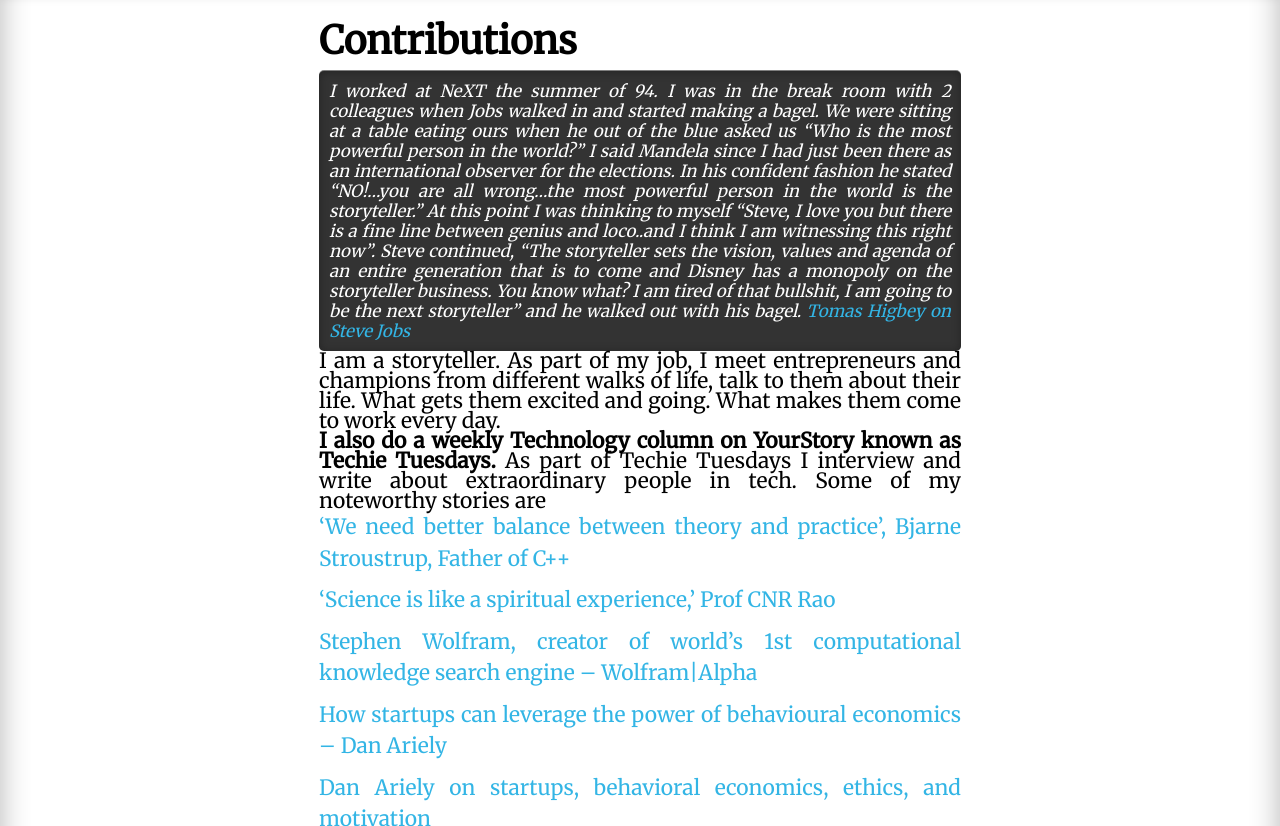
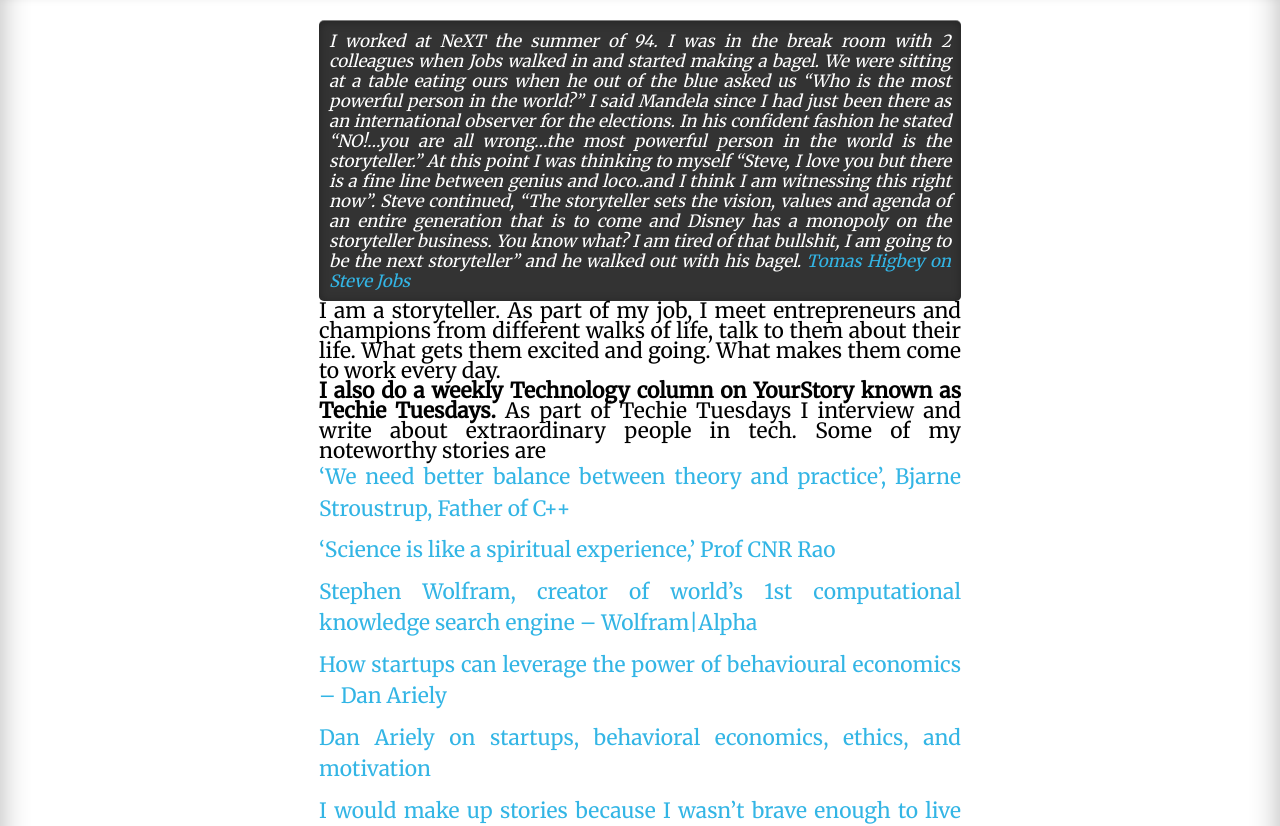
Before and after one commit to adityabhushan/adityabhushan.github.io, a Jekyll site: the page built from articles.html, in a window 1280 px wide and 900 px high, cut to the strip 74-900 px from the top of the window. Built offline with Jekyll 4.4.1, drawn with Linux system fonts in a browser that asks for light colours; Markdown is read by kramdown in place of the engine named in the settings; comment, search, counter and statistics services are not loaded.

Commit message:
Update articles.html

```diff
--- a/articles.html
+++ b/articles.html
@@ -1,7 +1,5 @@
 ---
-layout: post
-title: Contributions
-comments: true
+layout: ap
 categories: [Articles]
 ---
 <div class='highlight'>
```
